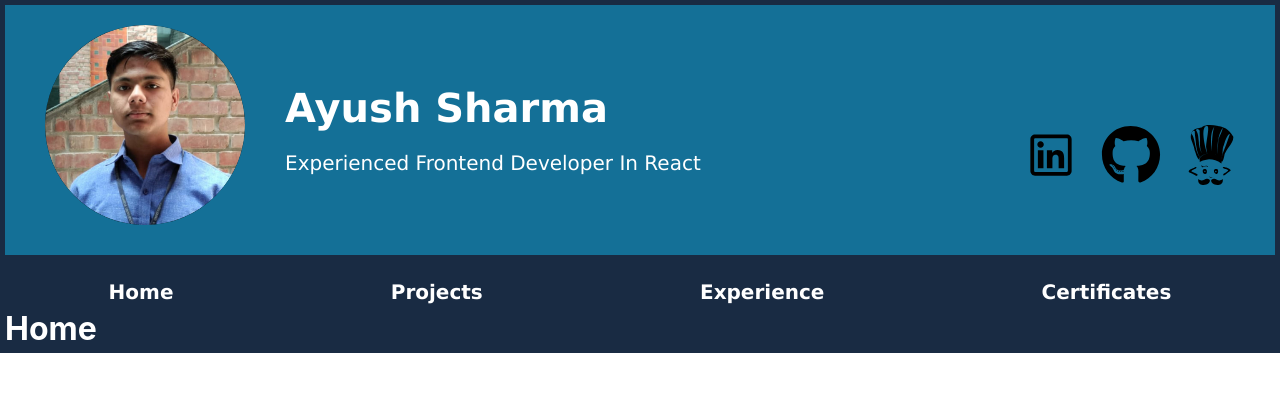
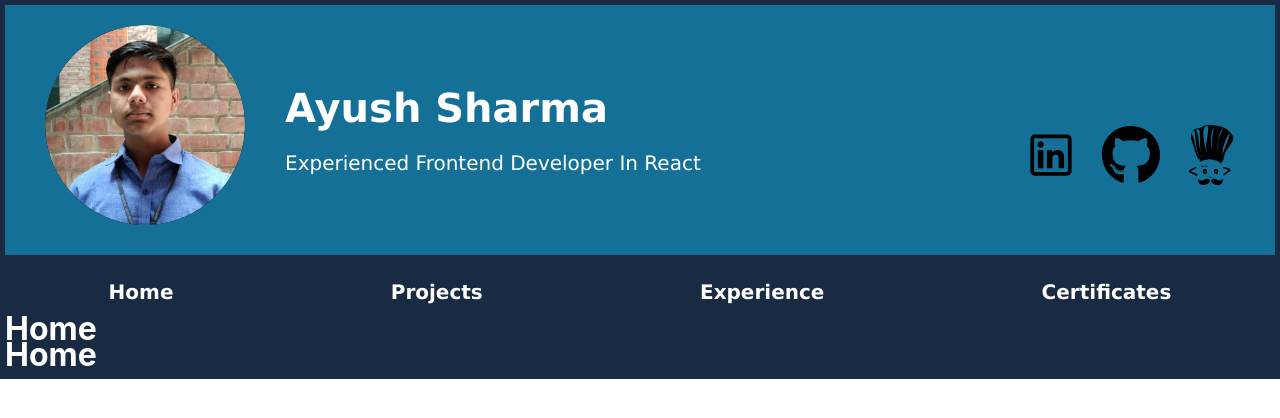
Before and after one commit to Ayush-Sharma-2023/myportfolio, a React (Create React App) app: page / in a window 1280 px wide. Shown: the top 418 px of the page. Built offline with nearby package versions, Linux system fonts and the light colour scheme.

Commit message:
modified:   .github/workflows/deploy.yml 	modified:   src/App.js

```diff
--- a/src/App.js
+++ b/src/App.js
@@ -5,12 +5,14 @@ import Banner from './components/banner';
 import Navbar from './components/navbar';
 import Home from './components/home';
 
+
 function App() {
   return (
     <>
 
     {< Banner/>}
     {< Navbar/>}
+    {<Home />}
 
 
 
```
